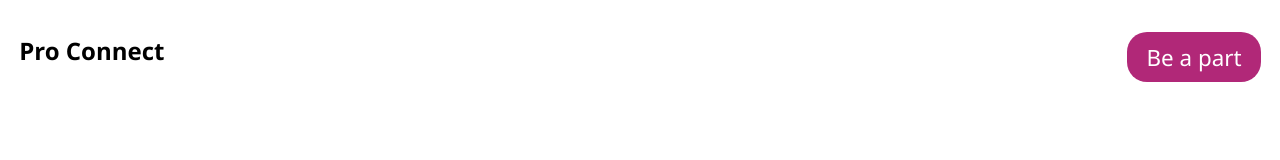
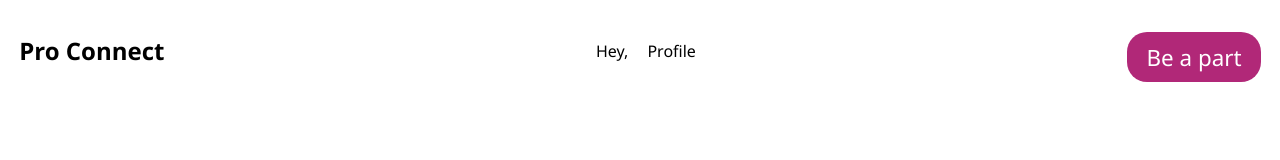
Before and after one commit to Khushi-code162/ProConnect, a Next.js app in the folder frontend/: page / in a window 1280 px wide. Shown: the top 160 px of the page. Built offline with nearby package versions, Linux system fonts and the light colour scheme.

Commit message:
connecting dashboard

```diff
--- a/frontend/app/Components/Navbar/Navbar.module.css
+++ b/frontend/app/Components/Navbar/Navbar.module.css
@@ -1,5 +1,6 @@
 .container {
     padding: 1.2rem;
+    top:0;
 }
 
 .navBar{
@@ -10,6 +11,11 @@
 
 .navBaroptionContainer{
     display :flex;
+}
+.navBar p{
+    margin: 0;
+    display: flex;
+    align-items: center;
 }
 
 .buttonJoin {
--- a/frontend/app/Components/Navbar/page.js
+++ b/frontend/app/Components/Navbar/page.js
@@ -2,23 +2,34 @@
 import { useRouter } from "next/navigation";
 import React from "react";
 import styles from "./Navbar.module.css";
+import { useSelector } from "react-redux";
 
 export default function NavbarComponent() {
 
     const router = useRouter();
+
+    const authState = useSelector((state) => state.auth)
     return (
         <div className={styles.container}>
             <nav className= {styles.navBar}>
             <h2  style ={{cursor: "pointer"}} onClick ={() => {
                 router.push("/")
             }}>Pro Connect</h2>
+            <div style={{display: "flex", gap:"1.2rem"}}>
+                <p>Hey, {authState.user?.userId?.name}</p>
+                <p style={{fontweight: "bold" , cursor: "pointer" }}>Profile</p>
+            </div>
+
             <div className={styles.navBaroptionContainer}>
+                {!authState.profileFetched &&
                 <div onClick={() =>{
                     router.push("/login")
                 }} className={styles.buttonJoin}>
                     <p>Be a part</p>
                 </div>
+            }
             </div>
+
             </nav>
         </div>
 
--- a/frontend/config/redux/reducer/authReducer/index.js
+++ b/frontend/config/redux/reducer/authReducer/index.js
@@ -1,8 +1,8 @@
 import { createSlice } from "@reduxjs/toolkit";
-import { loginUser, registerUser } from "../../action/authAction";
+import { getAboutUser, loginUser, registerUser } from "../../action/authAction";
 
 const initialState = {
-  user: [],
+  user: {},
   isError: false,
   isSuccess: false,
   isLoading: false,
@@ -64,9 +64,16 @@ const authSlice = createSlice({
         state.isLoading = false;
         state.isError = true;
         state.message = action.payload;
-      });
+      })
+
+.addCase(getAboutUser.fulfilled, (state, action) =>{
+  state.isLoading = false;
+  state.isError = false;
+  state.profileFetched = true;
+  state.user = action.payload.profile;
+})
   },
-});
+})
 
 export const { reset, emptyMessage } = authSlice.actions;
 export default authSlice.reducer;
```
Also changed, not shown: frontend/app/dashboard/page.js (+16 -3 lines), 1 other file (tests, documents, lock files or other folders).
